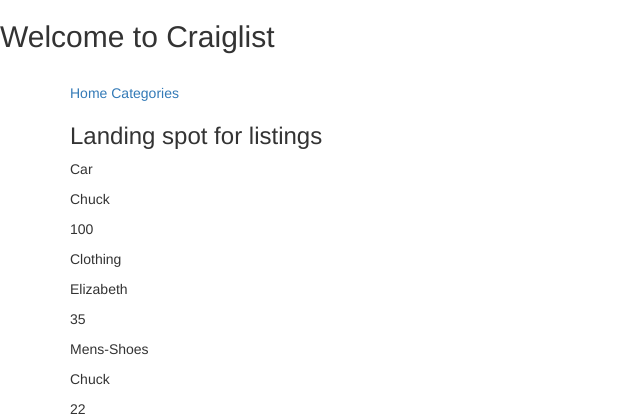
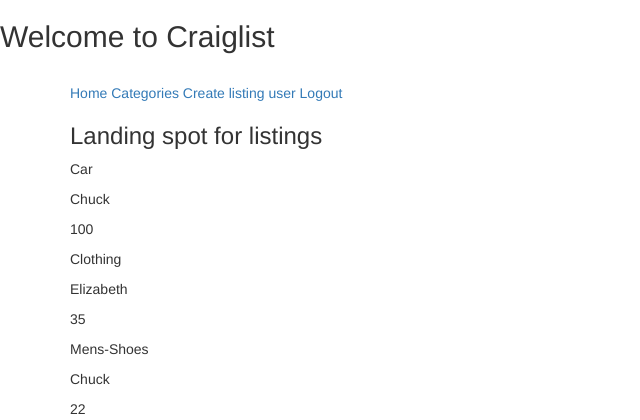
Before and after one commit to chucklapress/craig_list, a Django app: page / in a window 1280 px wide. Shown: the top 420 px of the page, without its empty margins (0-640 px from the left). Run offline with Django 3.2, Linux system fonts and the light colour scheme; data comes from the database, SQL or seed files in the repository; some libraries are stand-ins or nearby versions.

Commit message:
added signup and logout changed get content for templateview

```diff
--- a/craig_list/urls.py
+++ b/craig_list/urls.py
@@ -15,16 +15,18 @@
 """
 from django.conf.urls import url
 from django.contrib import admin
-from django.contrib.auth.views import login
+from django.contrib.auth.views import logout
 
 from craigapp.forms import ListingForm
-from craigapp.views import IndexView,CategoryView, ListingPostView
+from craigapp.views import IndexView,CategoryView, ListingPostView, user_create_view
 
 urlpatterns = [
     url(r'^admin/', admin.site.urls),
     url(r'^$',IndexView.as_view(), name="index_view"),
     url(r'^category/$', CategoryView.as_view(), name="category_view"),
-    url(r'^listing/$',ListingPostView.as_view(), name='listing_post_view')
+    url(r'^listing/$',ListingPostView.as_view(), name='listing_post_view'),
+    url(r'^user_create/$', user_create_view, name='user_create_view'),
+    url(r'^logout/$', logout, name="logout_view")
 
 
 
--- a/craigapp/views.py
+++ b/craigapp/views.py
@@ -1,5 +1,5 @@
-
-from django.core.urlresolvers import reverse_lazy
+from django.contrib.auth.forms import UserCreationForm
+from django.core.urlresolvers import reverse_lazy, reverse
 from django.http import HttpResponseRedirect
 from django.shortcuts import render
 
@@ -37,3 +37,20 @@
 
 class ListingPostView(TemplateView):
     template_name = 'listing.html'
+
+    def get_context_data(self, **kwargs):
+        context = super().get_context_data(**kwargs)
+        context["category"] = Listing.objects.all()
+        return context
+
+
+def user_create_view(request):
+    if request.POST:
+        form = UserCreationForm(request.POST)
+        if form.is_valid():
+            form.save()
+            return HttpResponseRedirect(reverse('index_view'))
+        else:
+            return render(request, "user_create_view.html", {"form": form})
+    form = UserCreationForm()
+    return render(request, "user_create_view.html", {"form": form})
--- a/templates/base.html
+++ b/templates/base.html
@@ -12,6 +12,8 @@
       <div class="container">
             <a href="{% url 'index_view' %}">Home</a>
             <a href="{% url 'category_view' %}">Categories</a>
+            <a href="{% url 'user_create_view'%}">Create listing user</a>
+            <a href="{%url 'logout_view' %}">Logout</a>
 
 
 
--- a/templates/listing.html
+++ b/templates/listing.html
@@ -5,10 +5,10 @@
 
 
     {% for field in form %}
-    {{ field }}
+    {{ category }}
     {% endfor %}
 
-{{object.listing }}
+{{object.category }}
 
 
 
```
Also changed, not shown: templates/user_create_view.html (added, +13 -0 lines).
